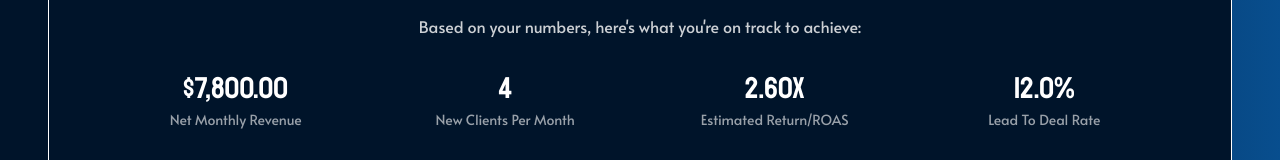
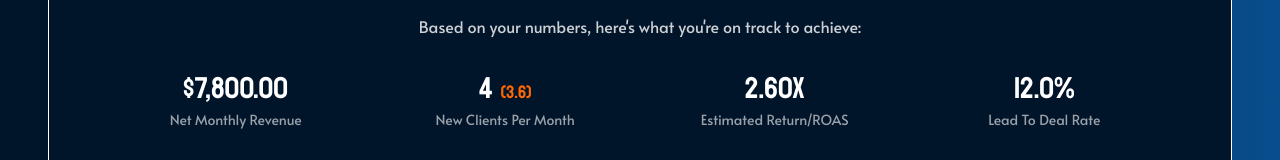
Before and after one commit to jack-xcelerate/sales-calculator, a Next.js app: page / in a window 1280 px wide. Shown: the part 2186-2346 px from the top of the page. Built offline with nearby package versions, Linux system fonts and the light colour scheme.

Commit message:
Updated revenue calculations to account for marketing costs

```diff
--- a/app/components/sales-calculator.tsx
+++ b/app/components/sales-calculator.tsx
@@ -727,6 +727,9 @@ const CTASection = ({ metrics }: { metrics: Metrics }) => {
           <div className="space-y-1">
             <div className="text-3xl font-staatliches text-white">
               {formatNumber(metrics.newClients)}
+              {Math.round(metrics.newClients) !== metrics.newClients && (
+                <span className="text-lg text-primary ml-2">({metrics.newClients.toFixed(1)})</span>
+              )}
             </div>
             <div className="text-sm text-white/60">New Clients Per Month</div>
           </div>
```
